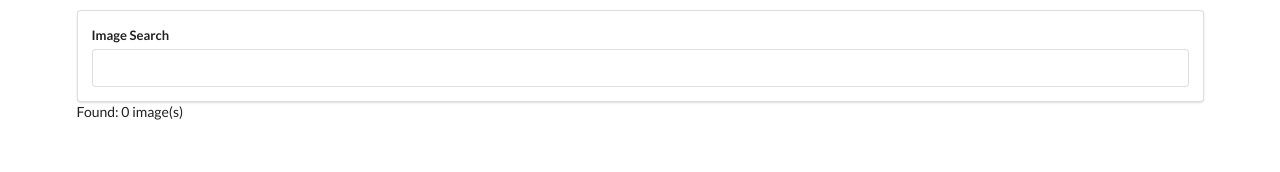
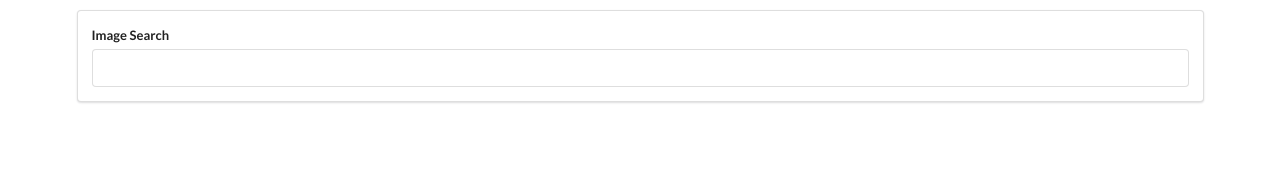
Before and after one commit to eimontaite/pics, a React (Create React App) app: page / in a window 1280 px wide. Shown: the top 172 px of the page. Built offline with nearby package versions, Linux system fonts and the light colour scheme.

Commit message:
Display the images

```diff
--- a/src/components/App.js
+++ b/src/components/App.js
@@ -1,6 +1,7 @@
 import React from 'react';
 import unsplash from '../api/unsplash';
 import SearchBar from './SearchBar';
+import ImageList from './ImageList';
 
 class App extends React.Component {
     state = { images: [] }
@@ -18,7 +19,7 @@
         return (
             <div className="ui container" style = {{ marginTop: '10px'}}>
                 <SearchBar onSubmit={this.onSearchSubmit} />
-                Found: {this.state.images.length} image(s)
+                <ImageList images={this.state.images}/>
             </div>
         )
     }
--- /dev/null
+++ b/src/components/ImageList.js
@@ -0,0 +1,13 @@
+import React from 'react';
+
+const ImageList = (props) => {
+    let images = props.images.map(({ id, urls, description }) => {
+        return <img key={id} src={urls.regular} alt={description} />;
+    })
+
+    return (
+    <div>{images}</div>
+    )
+}
+
+export default ImageList;
```
